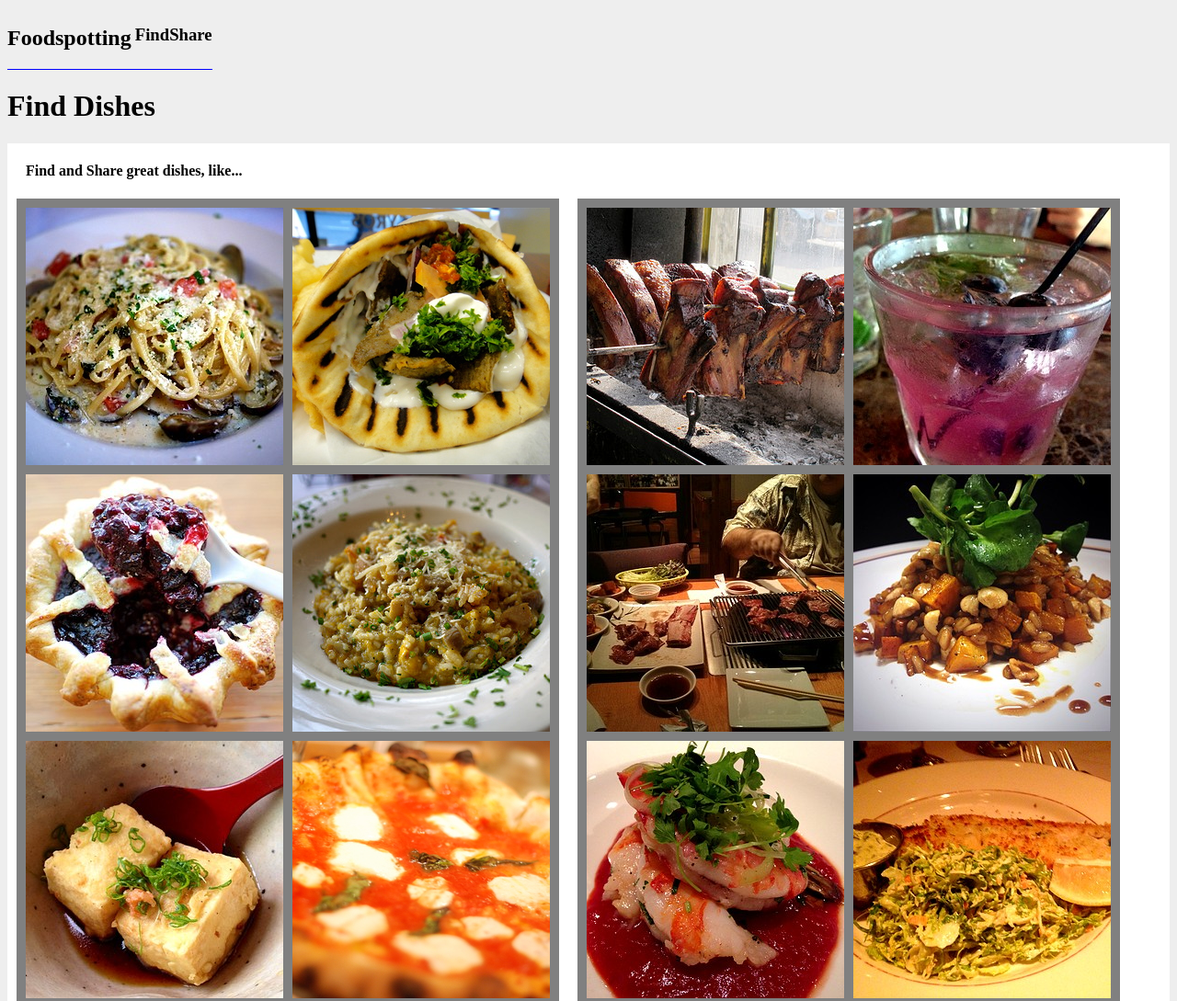
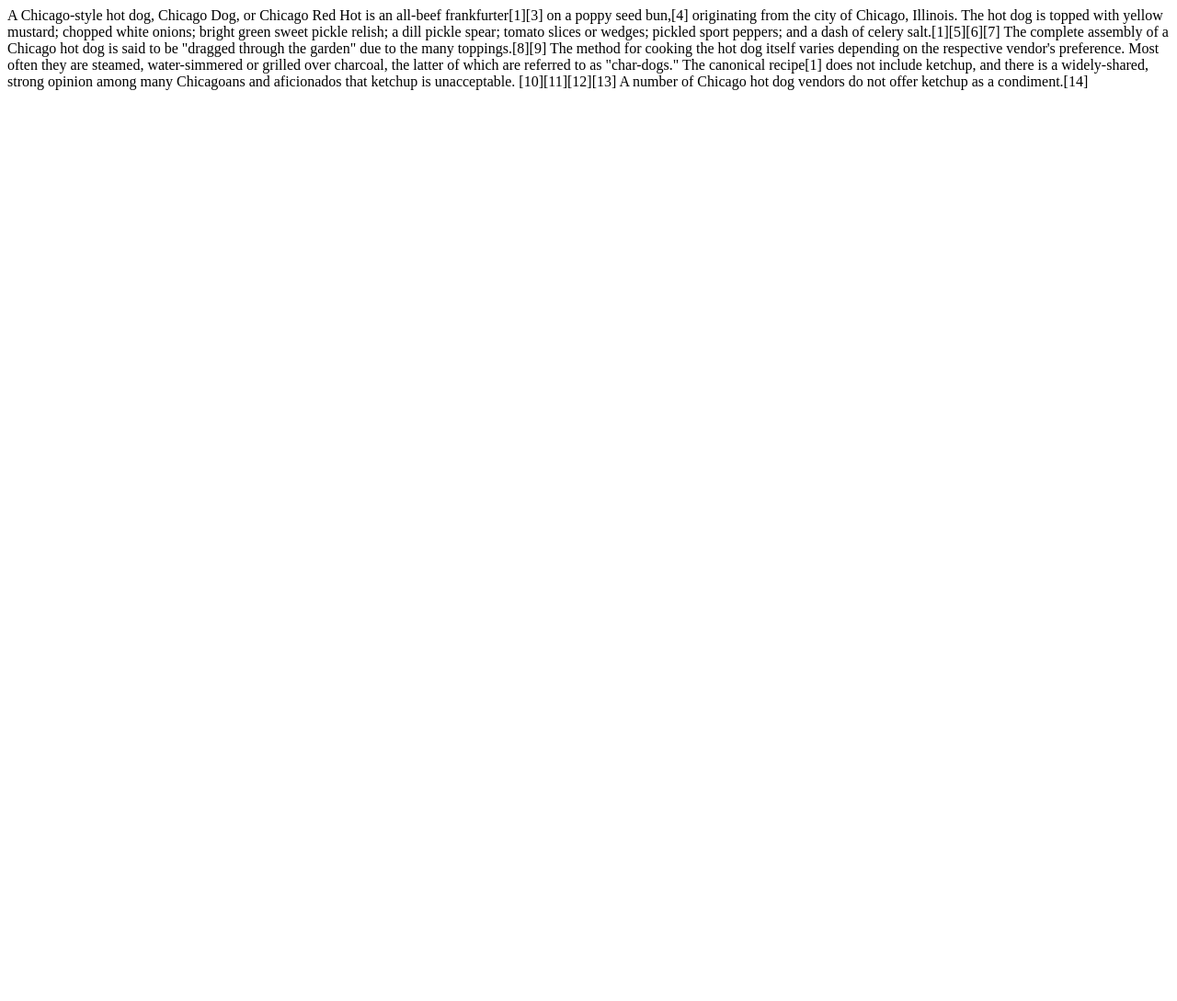
Before and after one commit to tsl-frontend/foodspotting, a plain HTML site: page index.html in a window 1280 px wide. Shown: the top 1089 px of the page at 92% size. After the commit the page ends 800 px from the top, so only its background shows below. Drawn offline with Linux system fonts and the light colour scheme.

Commit message:
Revert 493a7eb..28d2387
This rolls back to commit 493a7ebe1c86bd5796ff6a61b346c37c998320d5.

```diff
--- a/index.html
+++ b/index.html
@@ -1,111 +1,10 @@
 <html>
 <head>
-
-<style type="text/css">
-
-body{
-    background:#eee;
-}
-
-h2{
-    float: left;
-}
-
-h1{
-    float:left;
-    clear:both;
-}
-
-h3{
-    float:right;
-}
-
-h4{
-    padding-left: 20px;
-}
-
-.column{
-    background: grey;
-    margin: 0px 10px;
-    width: 580px;
-    float:left;
-    padding: 5px;
-}
-
-.wrapper{
-    float:left;
-    border-bottom: 1px blue solid;
-}
-
-.container{
-float:left;
-background: white;
-
-}
-
-img{
-    float:left;
-    margin: 5px;
-}
-
-p{
-    clear:both;
-}
-
-</style>
-
 </head>
 <body>
 
-<div class="wrapper">
-
-<h2>
-Foodspotting
-</h2>
-
-
-<h3>Share</h3>&nbsp;
-<h3>Find</h3>
-
-
-
-</div>
-
-<h1>
-    Find Dishes
-</h1>
-
-<div class="container">
-
-<h4>Find and Share great dishes, like...</h4>
-
-<div class="column">
-    <img src="images/1.jpg">
-    <img src="images/2.jpg">
-    <img src="images/3.jpg">
-    <img src="images/4.jpg">
-    <img src="images/5.jpg">
-    <img src="images/6.jpg">
-</div>
-<div class="column">
-    <img src="images/7.jpg">
-    <img src="images/8.jpg">
-    <img src="images/9.jpg">
-    <img src="images/10.jpg">
-    <img src="images/11.jpg">
-    <img src="images/12.jpg">
-</div>
-
-
-
-
-
-<p>
 A Chicago-style hot dog, Chicago Dog, or Chicago Red Hot is an all-beef frankfurter[1][3] on a poppy seed bun,[4] originating from the city of Chicago, Illinois. The hot dog is topped with yellow mustard; chopped white onions; bright green sweet pickle relish; a dill pickle spear; tomato slices or wedges; pickled sport peppers; and a dash of celery salt.[1][5][6][7] The complete assembly of a Chicago hot dog is said to be "dragged through the garden" due to the many toppings.[8][9] The method for cooking the hot dog itself varies depending on the respective vendor's preference. Most often they are steamed, water-simmered or grilled over charcoal, the latter of which are referred to as "char-dogs."
 The canonical recipe[1] does not include ketchup, and there is a widely-shared, strong opinion among many Chicagoans and aficionados that ketchup is unacceptable. [10][11][12][13] A number of Chicago hot dog vendors do not offer ketchup as a condiment.[14]
-</p>
-
-</div>
 
 </body>
 </html>
```
